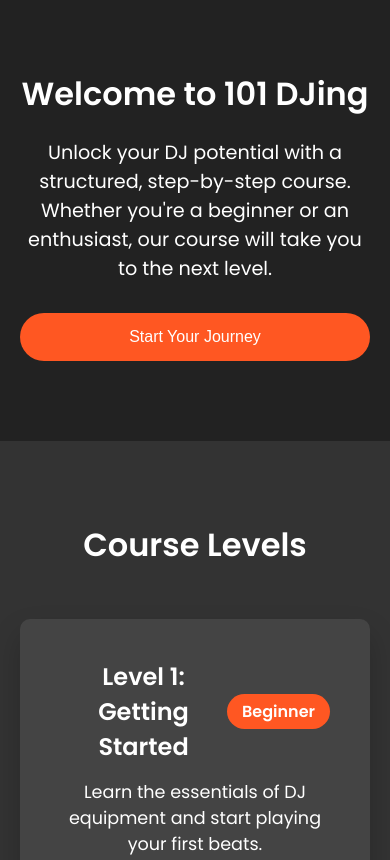
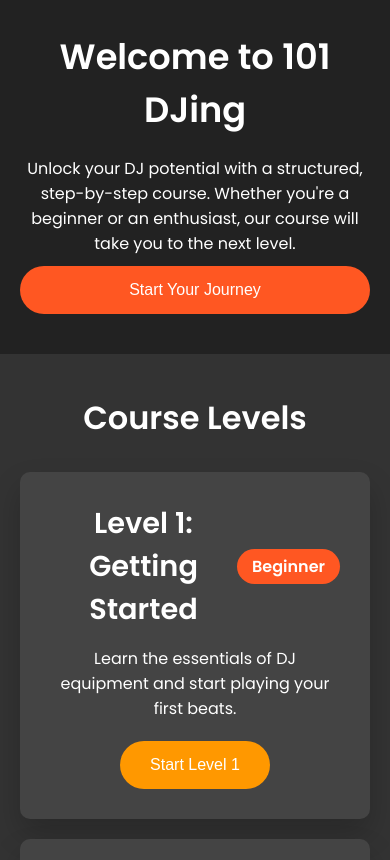
Before and after one commit to ayoubberiane/101-DJing, a plain HTML site: page index.html in a window 390 px wide. Shown: the part 260-1120 px from the top of the page. Drawn offline with Linux system fonts and the light colour scheme.

Commit message:
Update homepage.css
Thanks

```diff
--- a/homepage.css
+++ b/homepage.css
@@ -1,3 +1,4 @@
+
 /* Reset styles */
 * {
     margin: 0;
@@ -27,7 +28,7 @@ body {
 }
 
 .logo {
-    width: 70px; /* Increased logo size */
+    width: 70px; /* Logo size */
     margin-right: 10px;
 }
 
@@ -170,19 +171,20 @@ body {
     font-size: 1.2rem;
 }
 
+/* Footer Styling */
 .footer .privacy-link {
-    color: white;
-    text-decoration: none;
-    transition: color 0.3s ease;
+    color: white; /* Default color - white */
+    text-decoration: none; /* No underline */
+    transition: color 0.3s ease; /* Smooth transition for color change */
 }
 
 .footer .privacy-link:hover {
-    color: orange;
+    color: orange; /* Orange color on hover */
 }
 
 /* Responsive Design for Mobile */
 @media (max-width: 768px) {
-    /* Header */
+    /* Navbar Adjustments */
     .navbar {
         flex-direction: column;
         align-items: center;
@@ -212,27 +214,57 @@ body {
         font-size: 1.1rem;
     }
 
-    /* Intro Section */
+    /* Intro Section for Mobile */
+    .intro {
+        padding: 40px 20px; /* Reduce padding */
+        text-align: center;
+    }
+
     .intro h2 {
-        font-size: 2rem;
+        font-size: 2.2rem; /* Adjust heading size */
+    }
+
+    .intro p {
+        font-size: 1rem; /* Adjust font size */
+        max-width: 600px;
+        margin: 10px auto;
     }
 
     .cta-btn {
+        width: 100%; /* Make button full width */
         font-size: 1rem;
     }
 
-    /* Course Section */
+    /* Course Levels Section for Mobile */
+    .course {
+        padding: 40px 20px;
+    }
+
     .section-title {
         font-size: 2rem;
+        margin-bottom: 30px; /* Adjust spacing */
     }
 
-    .level-btn,
-    .cta-btn {
-        width: 100%;
+    .course-levels {
+        display: flex;
+        flex-direction: column; /* Stack the levels vertically */
+        gap: 20px;
+    }
+
+    .level {
+        width: 100%; /* Take full width */
+        padding: 30px;
+    }
+
+    .level-header h3 {
+        font-size: 1.8rem;
+    }
+
+    .level p {
         font-size: 1rem;
     }
 
-    .level-header h3 {
-        font-size: 1.5rem;
+    .level-btn {
+        font-size: 1rem;
     }
 }
```
